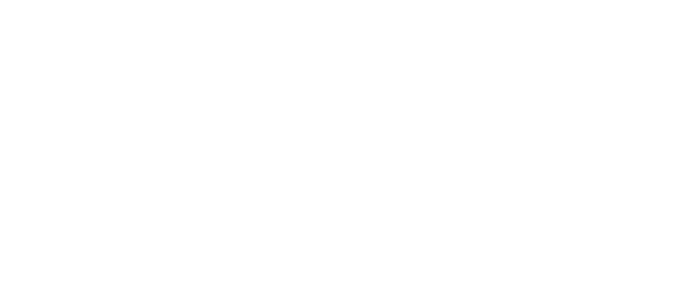
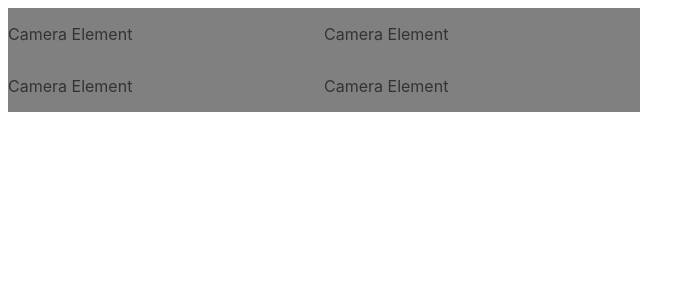
Before and after one commit to deep-sea-tactics/robot, a Svelte app in the folder client/: page / in a window 1280 px wide. Shown: the top 300 px of the page, without its empty margins (0-695 px from the left). Built offline with nearby package versions, Linux system fonts and the light colour scheme.

Commit message:
Add Camera/CameraBox

```diff
--- a/client/src/App.svelte
+++ b/client/src/App.svelte
@@ -1,9 +1,12 @@
+<script lang="ts">
+	import CameraBox from './camera/CameraBox.svelte'
+</script>
 <main>
-
+	<CameraBox />
 </main>
 
 <style lang="scss">
-	.container {
+	main {
 		display: grid;
 		grid-template-columns: 1fr max-content 1fr;
 		grid-template-rows: auto max-content auto;
--- /dev/null
+++ b/client/src/camera/Camera.svelte
@@ -0,0 +1,10 @@
+<div id="camera">
+	<p>Camera Element</p>
+</div>
+<style lang="scss">
+	#camera {
+		width: 50%;
+		height: 50%;
+		flex-grow: 1;
+	}
+</style>
--- /dev/null
+++ b/client/src/camera/CameraBox.svelte
@@ -0,0 +1,18 @@
+<script lang="ts">
+	import Camera from "./Camera.svelte"
+</script>
+<div id="cameras">
+	<Camera />
+	<Camera />
+	<Camera />
+	<Camera />
+</div>
+<style lang="scss">
+	#cameras {
+		background-color: gray;
+		width: 100%;
+		height: 100%;
+		display: flex;
+		flex-wrap: wrap;
+	}
+</style>
```
